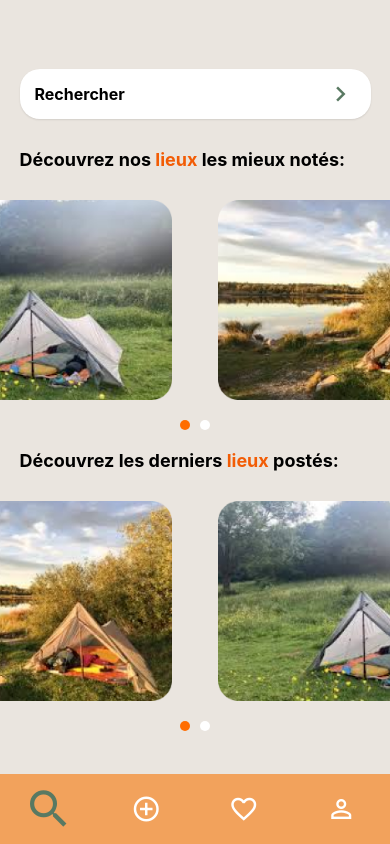
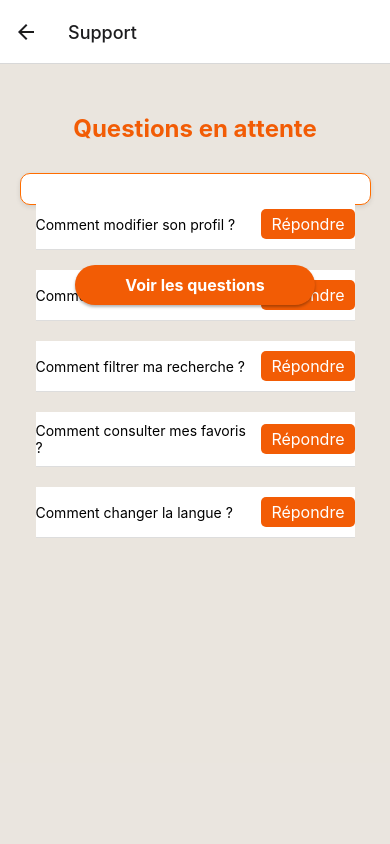
Before and after one commit to lucasleroyy/IWA_Campseeker_IG5, a React Native app: screen /SupportAdmin in a window 390 px wide. Built offline with nearby package versions, Linux system fonts and the light colour scheme.

Commit message:
Page support faite

```diff
--- a/package.json
+++ b/package.json
@@ -15,6 +15,7 @@
     "@react-navigation/stack": "^6.4.1",
     "@reduxjs/toolkit": "^2.2.7",
     "expo": "~51.0.28",
+    "expo-image-picker": "^15.0.7",
     "expo-location": "^17.0.1",
     "expo-status-bar": "~1.12.1",
     "react": "18.2.0",
--- a/src/App_navigation.js
+++ b/src/App_navigation.js
@@ -16,6 +16,7 @@ import ListeLieuxCommentaireAdmin from './pages/Admin/Liste_lieux_commentaire_ad
 import CommentaireAdmin from './pages/Admin/Commentaire_admin';
 import ListeLieuxAdminInfo from './pages/Admin/Liste_lieux_info_admin';
 import LieuAdmin from './pages/Admin/Lieu_admin';
+import SupportAdmin from './pages/Admin/Support_admin';
 
 
 const Stack = createStackNavigator();
@@ -109,7 +110,11 @@ const AppNavigator = () => {
           component={LieuAdmin}
           options={{ headerShown: true, headerBackTitle: 'Retour', title: 'Commentaire du lieu', }}
         />
-
+        <Stack.Screen
+          name="SupportAdmin"
+          component={SupportAdmin}
+          options={{ headerShown: true, headerBackTitle: 'Retour', title: 'Support', }}
+        />
 
       </Stack.Navigator>
     </NavigationContainer>
--- a/src/Pages/Admin/Accueil_admin.js
+++ b/src/Pages/Admin/Accueil_admin.js
@@ -12,7 +12,7 @@ const AccueilAdmin = ({ navigation }) => {
                 <ChampRedirection label="Gérer les commentaire" targetScreen="ListeLieuxCommentaireAdmin" navigation={navigation} />
                 <ChampRedirection label="Gérer les lieux" targetScreen="ListeLieuxInfoAdmin" navigation={navigation} />
                 <ChampRedirection label="Gérer les équipement" targetScreen="GestionEquipement" navigation={navigation} />
-                <ChampRedirection label="Gérer le support" targetScreen="GestionSupport" navigation={navigation} />
+                <ChampRedirection label="Gérer le support" targetScreen="SupportAdmin" navigation={navigation} />
             </ScrollView>
         </View>
 
--- /dev/null
+++ b/src/Pages/Admin/Support_admin.js
@@ -0,0 +1,229 @@
+import React, { useState } from 'react';
+import { View, Text, StyleSheet, TouchableOpacity, Modal, TextInput, Animated } from 'react-native';
+import { Swipeable } from 'react-native-gesture-handler';  // Import du Swipeable
+import { MaterialIcons } from '@expo/vector-icons';
+import Boite from '../../components/Boite_blanche';
+import Bouton from '../../components/Bouton';
+
+const SupportAdmin = ({ route }) => {
+    const [isModalVisible, setModalVisible] = useState(false);
+    const [selectedQuestion, setSelectedQuestion] = useState('');
+    const [response, setResponse] = useState('');
+    const [questions, setQuestions] = useState([
+        { id: 1, text: "Comment modifier son profil ?" },
+        { id: 2, text: "Comment donner une note ?" },
+        { id: 3, text: "Comment filtrer ma recherche ?" },
+        { id: 4, text: "Comment consulter mes favoris ?" },
+        { id: 5, text: "Comment changer la langue ?" },
+    ]);
+
+    const handleOpenModal = (question) => {
+        setSelectedQuestion(question);
+        setModalVisible(true);
+    };
+
+    const handleCloseModal = () => {
+        setModalVisible(false);
+        setResponse('');
+    };
+
+    const handleSubmitResponse = () => {
+        console.log(`Réponse à la question "${selectedQuestion.text}": ${response}`);
+        handleCloseModal();
+    };
+
+    const handleDeleteQuestion = (id) => {
+        setQuestions((prevQuestions) => prevQuestions.filter((question) => question.id !== id));
+    };
+
+    // Composant à afficher lorsqu'on glisse vers la gauche (le bouton supprimer)
+    const renderRightActions = (progress, dragX, questionId) => {
+        const scale = dragX.interpolate({
+            inputRange: [-100, 0],
+            outputRange: [1, 0],
+            extrapolate: 'clamp',
+        });
+
+        return (
+            <TouchableOpacity onPress={() => handleDeleteQuestion(questionId)} style={styles.deleteButton}>
+                <Animated.Text style={[styles.deleteText, { transform: [{ scale }] }]}>X</Animated.Text>
+            </TouchableOpacity>
+        );
+    };
+
+    return (
+        <View style={styles.container}>
+            <Text style={styles.title}>Questions en attente</Text>
+            <Boite style={styles.boite}>
+                {questions.map((question) => (
+                    <Swipeable
+                        key={question.id}
+                        renderRightActions={(progress, dragX) => renderRightActions(progress, dragX, question.id)}
+                    >
+                        <View style={styles.questionContainer}>
+                            <Text style={styles.question}>{question.text}</Text>
+                            <TouchableOpacity
+                                style={styles.repondreButton}
+                                onPress={() => handleOpenModal(question)}
+                            >
+                                <Text style={styles.repondreText}>Répondre</Text>
+                            </TouchableOpacity>
+                        </View>
+                    </Swipeable>
+                ))}
+            </Boite>
+            <View style={styles.buttonQuestionContainer}>
+                <Bouton label="Voir les questions" />
+            </View>
+
+            <Modal
+                animationType="slide"
+                transparent={true}
+                visible={isModalVisible}
+                onRequestClose={handleCloseModal}
+            >
+                <View style={styles.modalContainer}>
+                    <View style={styles.modalView}>
+                        <TouchableOpacity style={styles.closeButton} onPress={handleCloseModal}>
+                            <MaterialIcons name="close" size={24} color="#FFF" />
+                        </TouchableOpacity>
+
+                        <Text style={styles.modalTitle}>Répondre à la question</Text>
+                        <Text style={styles.modalQuestion}>{selectedQuestion.text}</Text>
+
+                        <TextInput
+                            style={styles.textInput}
+                            placeholder="Votre réponse..."
+                            value={response}
+                            onChangeText={setResponse}
+                            multiline
+                        />
+
+                        <View style={styles.buttonContainer}>
+                            <Bouton label="Envoyer" onClick={handleSubmitResponse} color="#F25C05" />
+                        </View>
+                    </View>
+                </View>
+            </Modal>
+        </View>
+    );
+};
+
+const styles = StyleSheet.create({
+    container: {
+        flex: 1,
+        backgroundColor: 'rgba(166, 116, 55, 0.1)',
+        alignItems: 'center',
+        paddingTop: 50,
+    },
+    title: {
+        fontSize: 24,
+        fontWeight: 'bold',
+        color: '#F25C05',
+        marginBottom: 20,
+    },
+    boite: {
+        width: '90%',
+        borderColor: '#F25C05',
+        borderWidth: 1,
+        borderRadius: 10,
+        padding: 10,
+        backgroundColor: '#FFF',
+    },
+    questionContainer: {
+        flexDirection: 'row',
+        justifyContent: 'space-between',
+        alignItems: 'center',
+        marginVertical: 10,
+        paddingVertical: 10,
+        borderBottomWidth: 1,
+        borderBottomColor: '#DDD',
+        backgroundColor: '#FFF',
+    },
+    question: {
+        flex: 1,
+        flexWrap: 'wrap',
+        color: '#000',
+        marginRight: 10,
+    },
+    repondreButton: {
+        paddingVertical: 5,
+        paddingHorizontal: 10,
+        backgroundColor: '#F25C05',
+        borderRadius: 5,
+        alignItems: 'center',
+    },
+    repondreText: {
+        color: '#FFF',
+        fontSize: 16,
+    },
+    // Styles pour le swipe
+    deleteButton: {
+        justifyContent: 'center',
+        alignItems: 'center',
+        width: 40,
+        backgroundColor: '#ff3b30',
+        borderRadius: 10,
+        height: 40,
+        marginTop: 10,
+        marginLeft: 30,
+    },
+    deleteText: {
+        color: '#FFF',
+        fontSize: 30,
+    },
+    // Styles pour le modal
+    modalContainer: {
+        flex: 1,
+        justifyContent: 'center',
+        alignItems: 'center',
+        backgroundColor: 'rgba(0, 0, 0, 0.5)',
+    },
+    modalView: {
+        width: '80%',
+        backgroundColor: 'white',
+        borderRadius: 10,
+        padding: 20,
+        alignItems: 'center',
+        elevation: 5,
+    },
+    closeButton: {
+        position: 'absolute',
+        top: 10,
+        right: 10,
+        backgroundColor: '#F25C05',
+        borderRadius: 20,
+        padding: 5,
+    },
+    modalTitle: {
+        fontSize: 18,
+        fontWeight: 'bold',
+        marginBottom: 10,
+        color: '#F25C05',
+    },
+    modalQuestion: {
+        fontSize: 16,
+        marginBottom: 20,
+        textAlign: 'center',
+    },
+    textInput: {
+        width: '100%',
+        height: 80,
+        borderColor: '#CCC',
+        borderWidth: 1,
+        borderRadius: 5,
+        paddingHorizontal: 10,
+        marginBottom: 20,
+        textAlignVertical: 'top',
+    },
+    buttonContainer: {
+        width: '100%',
+        justifyContent: 'center',
+    },
+    buttonQuestionContainer: {
+        width: '90%',
+        marginVertical: 30,
+    },
+});
+
+export default SupportAdmin;
```
Also changed, not shown: 1 other file (tests, documents, lock files or other folders).
